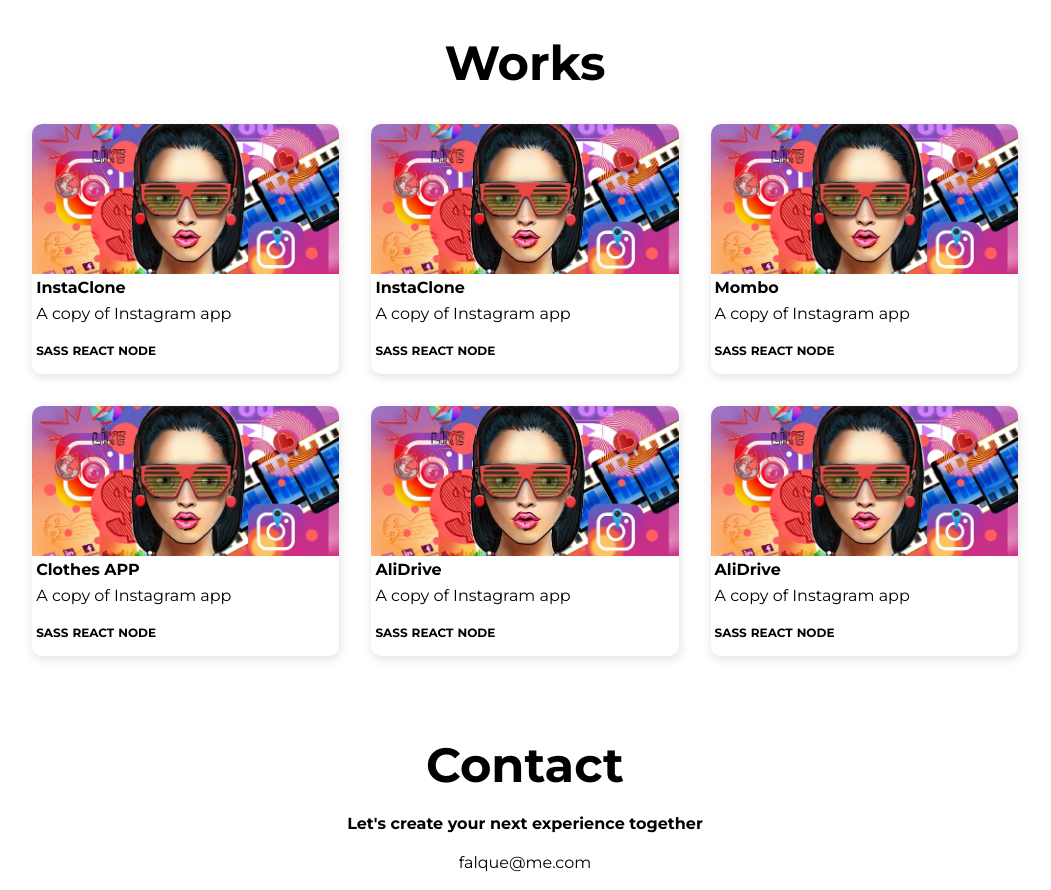
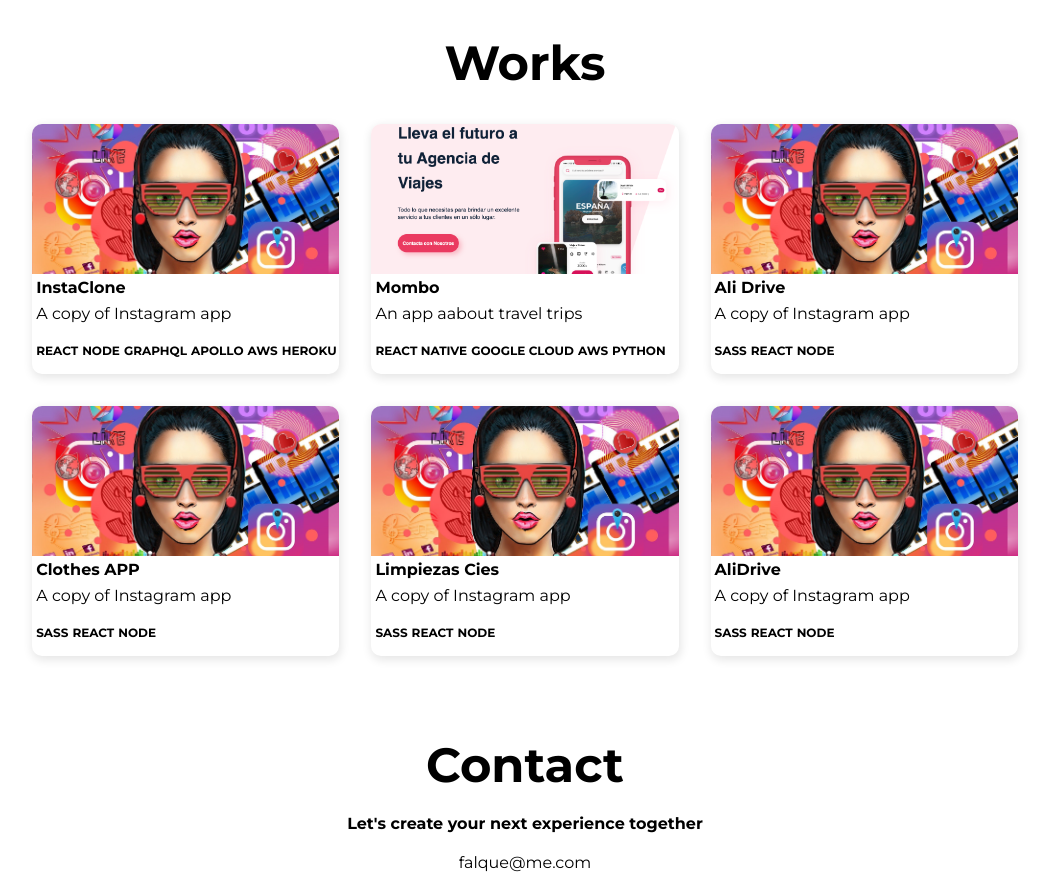
Before and after one commit to DFalque/portfolio, a React (Create React App) app: page / in a window 1280 px wide. Shown: the part 1340-2230 px from the top of the page, without its empty margins (115-1166 px from the left). Built offline with nearby package versions, Linux system fonts and the light colour scheme.

Commit message:
change data

```diff
--- a/src/data/data.js
+++ b/src/data/data.js
@@ -1,5 +1,6 @@
 //IMAGES
 import InstaWork from "../assets/images/backgroundWorks/instaFondo.jpg"
+import MomboWork from "../assets/images/backgroundWorks/mombo.png"
 
 export const nav = ["about", "skills", "works"]
 
@@ -18,22 +19,20 @@
 		title: "InstaClone",
 		review: "A copy of Instagram app",
 		description: "Esta es la descripción",
-		tags: ["SASS", "REACT", "NODE"],
-
-		tags: ["SASS", "REACT", "NODE"],
+		tags: ["REACT", "NODE", "GRAPHQL", "APOLLO", "AWS", "HEROKU"],
 	},
 	{
 		id: 1,
-		img: InstaWork,
-		title: "InstaClone",
-		review: "A copy of Instagram app",
+		img: MomboWork,
+		title: "Mombo",
+		review: "An app aabout travel trips",
 		description: "Esta es la descripción",
-		tags: ["SASS", "REACT", "NODE"],
+		tags: ["REACT NATIVE", "GOOGLE CLOUD", "AWS", "PYTHON"],
 	},
 	{
 		id: 2,
 		img: InstaWork,
-		title: "Mombo",
+		title: "Ali Drive",
 		review: "A copy of Instagram app",
 		description: "Esta es la descripción",
 		tags: ["SASS", "REACT", "NODE"],
@@ -49,7 +48,7 @@
 	{
 		id: 4,
 		img: InstaWork,
-		title: "AliDrive",
+		title: "Limpiezas Cies",
 		review: "A copy of Instagram app",
 		description: "Esta es la descripción",
 		tags: ["SASS", "REACT", "NODE"],
```
